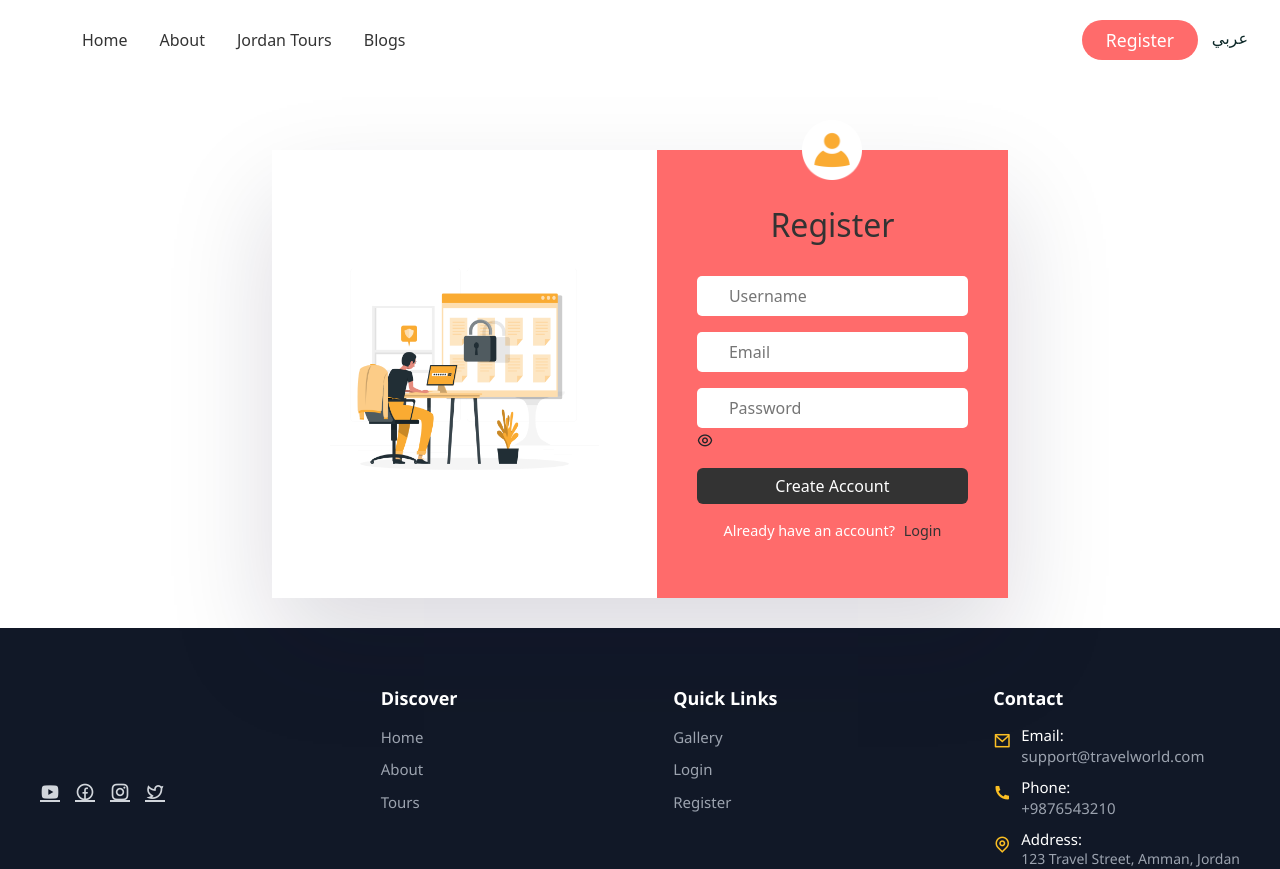
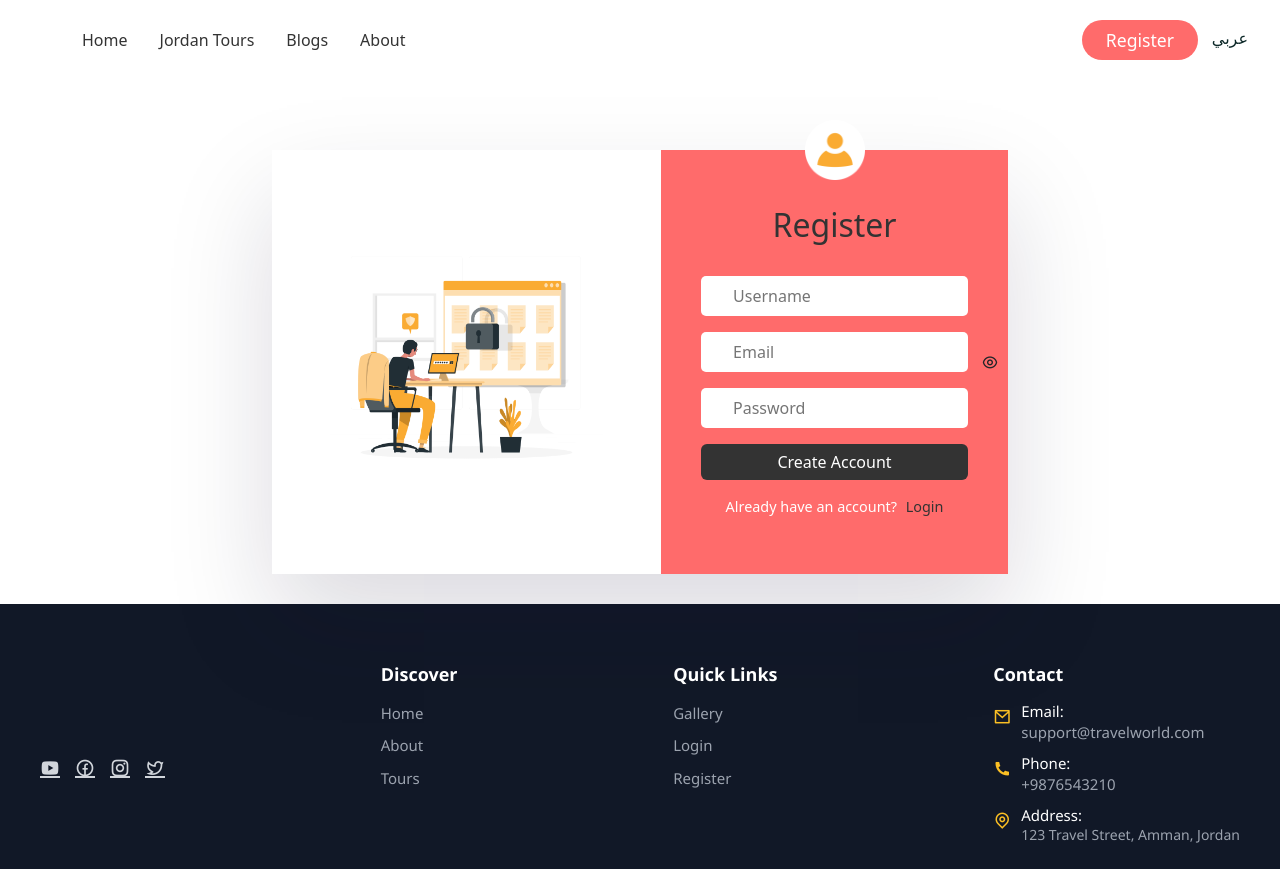
Before and after one commit to NutrinoDaya/Jordan-tourism-frontend, a React (Create React App) app: page /register in a window 1280 px wide. Shown: the top 869 px of the page. Built offline with nearby package versions, Linux system fonts and the light colour scheme; a web font is replaced by a local one.

Commit message:
Update 5

```diff
--- a/src/Components/Header/Header.jsx
+++ b/src/Components/Header/Header.jsx
@@ -6,9 +6,9 @@ import "./header.css";
 
 const nav__links = [
   { path: "/", display: "Home" },
-  { path: "/about", display: "About" },
   { path: "/tours", display: "Jordan Tours" },
-  { path: "/blogs", display: "Blogs" }
+  { path: "/blogs", display: "Blogs" },
+  { path: "/about", display: "About" }
 ];
 
 const Header = () => {
--- a/src/Pages/Login.jsx
+++ b/src/Pages/Login.jsx
@@ -31,7 +31,6 @@ const translations = {
     toggleLabel: "English",
   },
 };
-
 
 const Login = () => {
   const [locale, setLocale] = useState("en");
@@ -118,7 +117,7 @@ const Login = () => {
                 {error && <div className="alert alert-danger">{error}</div>}
                 {success && <div className="alert alert-success">{success}</div>}
                 <Form onSubmit={handleClick}>
-                  <FormGroup style={{ position: "relative" }}>
+                  <FormGroup>
                     <input
                       type="email"
                       placeholder={t.email}
@@ -135,7 +134,7 @@ const Login = () => {
                     </span>
                   </FormGroup>
 
-                  <FormGroup style={{ position: "relative" }}>
+                  <FormGroup>
                     <div className="password__input">
                       <input
                         type={showPassword ? "text" : "password"}
@@ -167,7 +166,6 @@ const Login = () => {
                     {t.forgot}
                   </Link>
                 </p>
-
                 <p>
                   {t.noAccount}{" "}
                   <Link to="/register" style={{ color: "blue" }}>
--- a/src/styles/Login.css
+++ b/src/styles/Login.css
@@ -125,6 +125,35 @@
   border-color: #333 transparent transparent transparent;
 }
 
+/* New styles to position info icons to the right */
+.login__form .form-group {
+  display: flex;
+  align-items: center;
+  gap: 10px;
+}
+
+.login__form .form-group > input {
+  flex: 1;
+}
+
+.login__form .form-group > .password__input {
+  flex: 1;
+  position: relative;
+}
+
+.login__form .password__input input {
+  width: 100%;
+  padding-right: 40px; /* space for the eye icon */
+}
+
+.login__form .password__input i {
+  position: absolute;
+  right: 10px;
+  top: 50%;
+  transform: translateY(-50%);
+  cursor: pointer;
+}
+
 @media only screen and (max-width: 768px) {
   .login__img {
     display: none;
```
Lines whose indentation alone changed are shown as unchanged.
